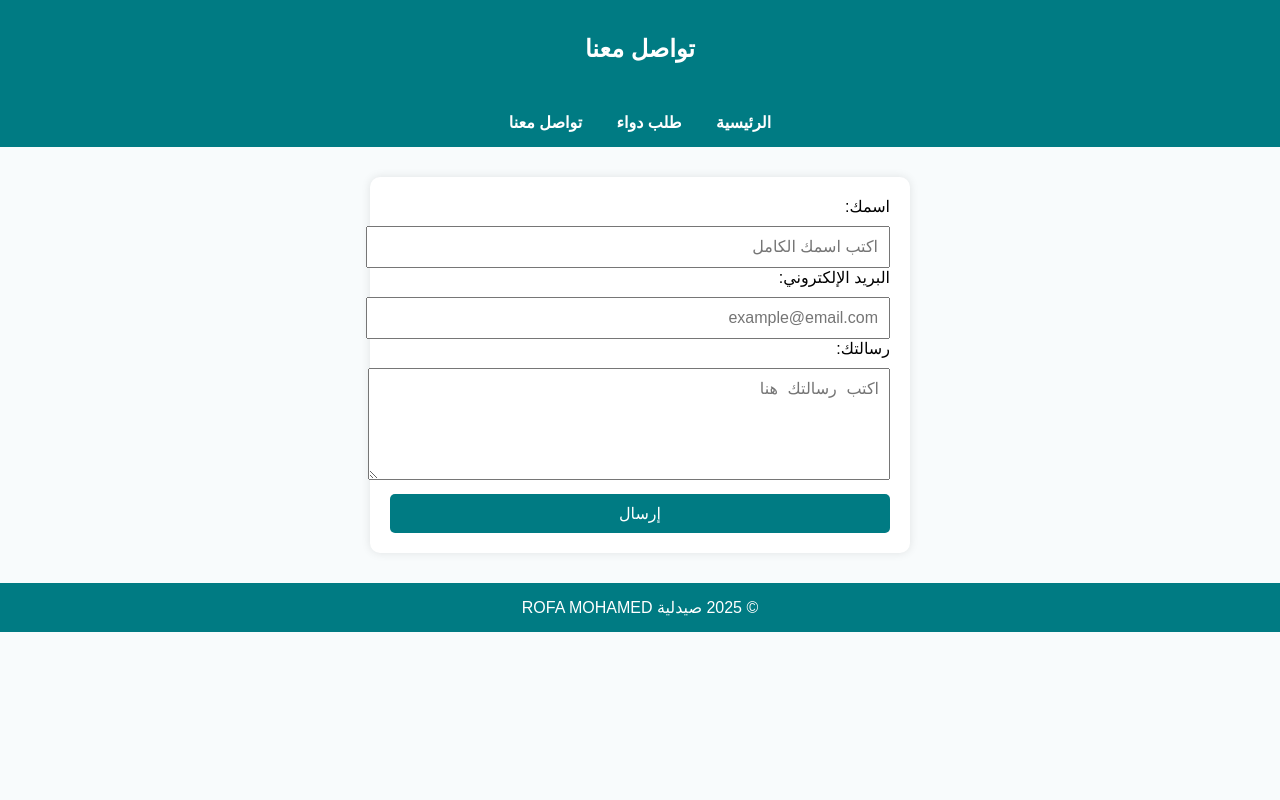
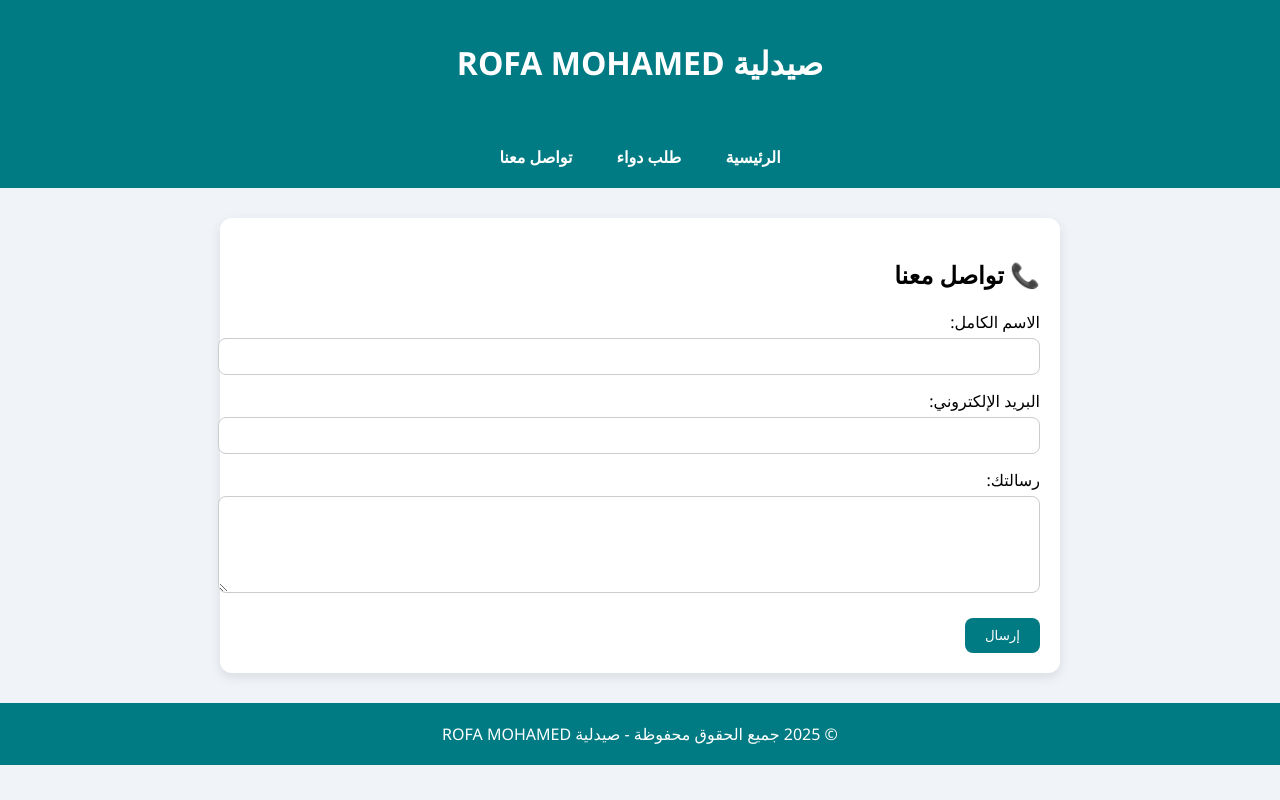
Before and after one commit to rofa292/me.rofa, a plain HTML site: page contact.html in a window 1280 px wide. Drawn offline with Linux system fonts and the light colour scheme.

Commit message:
Update contact.html

```diff
--- a/contact.html
+++ b/contact.html
@@ -1,77 +1,42 @@
-
 <!DOCTYPE html>
 <html lang="ar">
 <head>
   <meta charset="UTF-8">
-  <title>تواصل معنا - صيدلية ROFA MOHAMED</title>
+  <title>تواصل معنا - صيدلية ROFA</title>
   <style>
-    body {
-      font-family: 'Arial', sans-serif;
-      direction: rtl;
-      background-color: #f8fbfc;
-      margin: 0;
-      padding: 0;
-    }
-    header, nav, footer {
-      background-color: #007B83;
-      color: white;
-      text-align: center;
-      padding: 15px;
-    }
-    nav a {
-      color: white;
-      margin: 0 15px;
-      text-decoration: none;
-      font-weight: bold;
-    }
-    nav a:hover {
-      text-decoration: underline;
-    }
-    .container {
-      max-width: 500px;
-      margin: 30px auto;
-      background-color: white;
-      padding: 20px;
-      border-radius: 10px;
-      box-shadow: 0 0 10px rgba(0,0,0,0.1);
-    }
-    input, textarea, button {
-      width: 100%;
-      padding: 10px;
-      margin-top: 10px;
-      font-size: 16px;
-    }
-    button {
-      background-color: #007B83;
-      color: white;
-      border: none;
-      border-radius: 5px;
-    }
-    button:hover {
-      background-color: #005c5c;
-    }
+    body { font-family: 'Segoe UI', sans-serif; direction: rtl; background-color: #f0f4f8; margin: 0; padding: 0; }
+    header, nav, footer { background-color: #007b83; color: white; text-align: center; padding: 20px; }
+    nav a { color: white; margin: 0 20px; text-decoration: none; font-weight: bold; }
+    nav a:hover { text-decoration: underline; }
+    .container { max-width: 800px; margin: 30px auto; padding: 20px; background: white; border-radius: 12px; box-shadow: 0 4px 12px rgba(0,0,0,0.1); }
+    label { display: block; margin-top: 15px; }
+    input, textarea { width: 100%; padding: 10px; margin-top: 5px; border-radius: 8px; border: 1px solid #ccc; }
+    button { margin-top: 20px; background-color: #007b83; color: white; padding: 10px 20px; border: none; border-radius: 8px; cursor: pointer; }
+    button:hover { background-color: #005c5c; }
   </style>
 </head>
 <body>
-  <header>
-    <h2>تواصل معنا</h2>
-  </header>
+  <header><h1>صيدلية ROFA MOHAMED</h1></header>
   <nav>
     <a href="index.html">الرئيسية</a>
     <a href="order.html">طلب دواء</a>
     <a href="contact.html">تواصل معنا</a>
   </nav>
   <div class="container">
-    <label>اسمك:</label>
-    <input type="text" placeholder="اكتب اسمك الكامل">
-    <label>البريد الإلكتروني:</label>
-    <input type="email" placeholder="example@email.com">
-    <label>رسالتك:</label>
-    <textarea rows="5" placeholder="اكتب رسالتك هنا"></textarea>
-    <button onclick="alert('تم إرسال رسالتك!')">إرسال</button>
+    <h2>📞 تواصل معنا</h2>
+    <form onsubmit="event.preventDefault(); alert('📨 تم إرسال رسالتك بنجاح!');">
+      <label for="name">الاسم الكامل:</label>
+      <input type="text" id="name" required>
+
+      <label for="email">البريد الإلكتروني:</label>
+      <input type="email" id="email" required>
+
+      <label for="message">رسالتك:</label>
+      <textarea id="message" rows="5" required></textarea>
+
+      <button type="submit">إرسال</button>
+    </form>
   </div>
-  <footer>
-    &copy; 2025 صيدلية ROFA MOHAMED
-  </footer>
+  <footer>&copy; 2025 جميع الحقوق محفوظة - صيدلية ROFA MOHAMED</footer>
 </body>
 </html>
```
